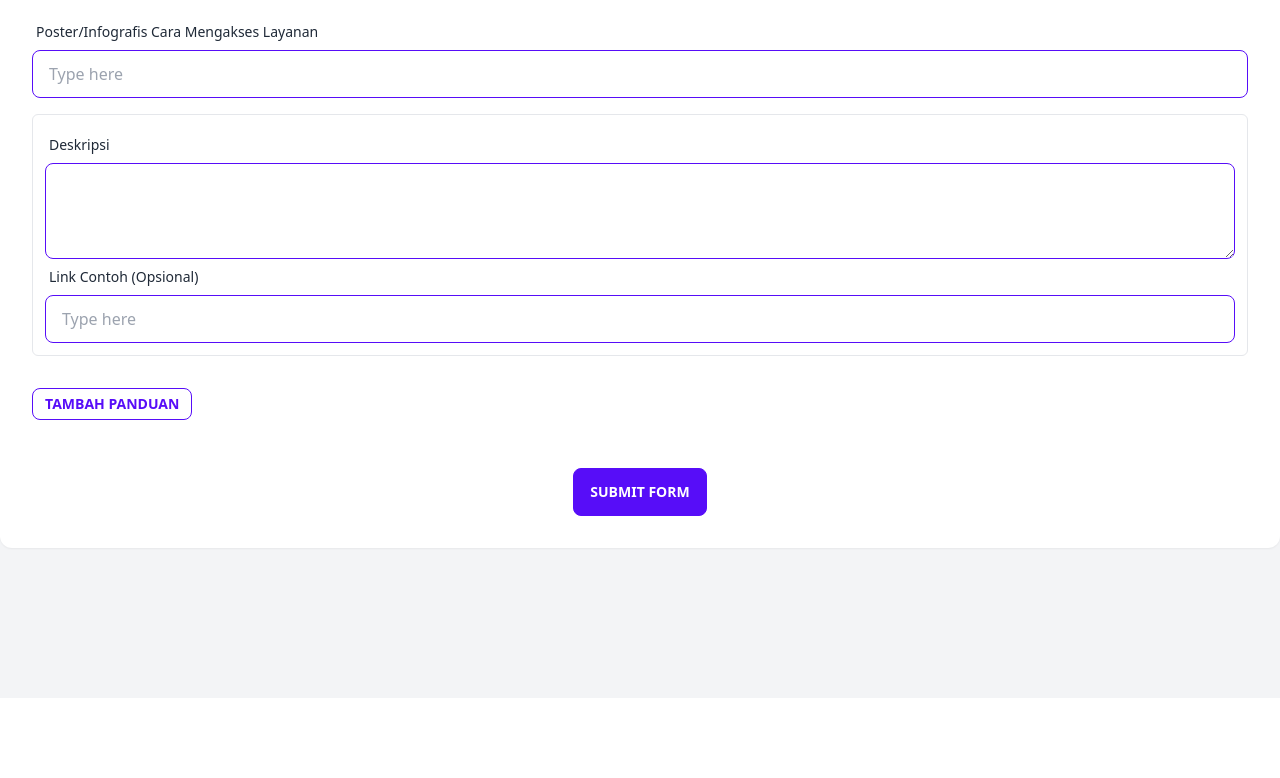
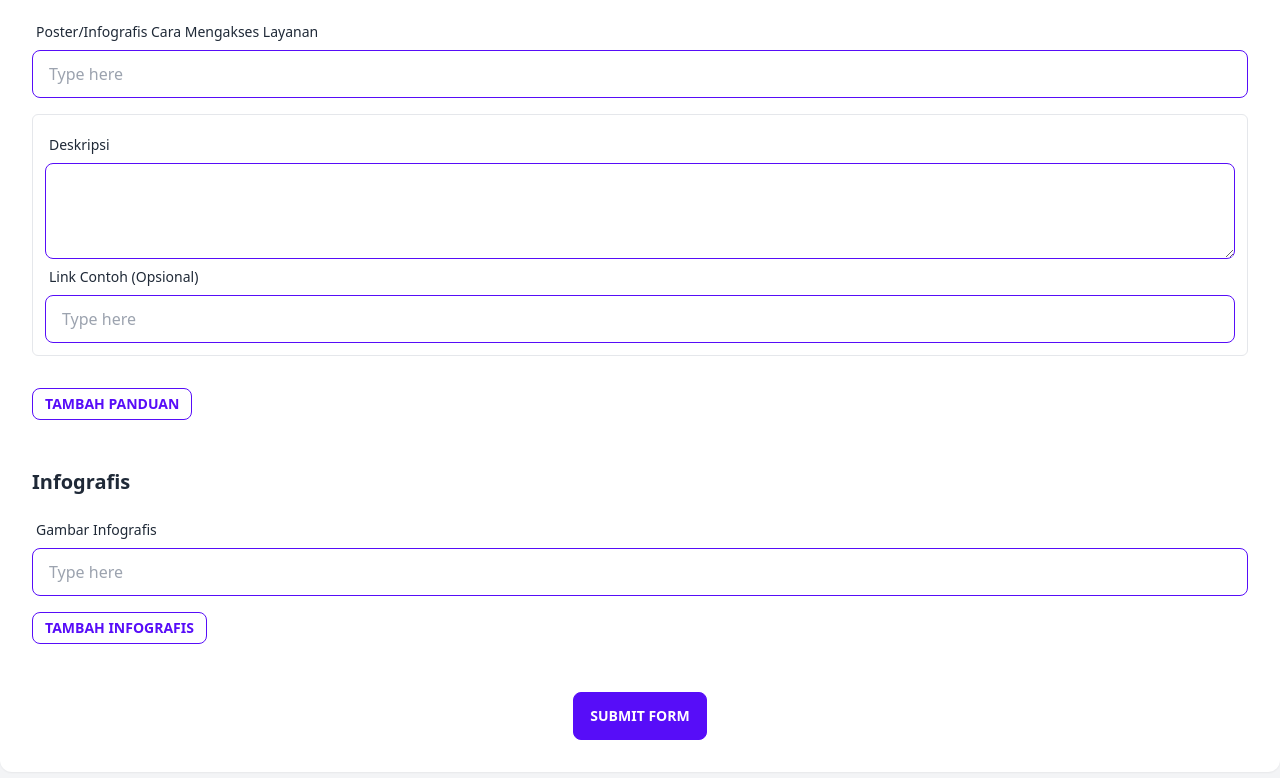
Before and after one commit to Ibwedagama/portal-jabarprov-public-service-form, a Nuxt app: page / in a window 1280 px wide. Shown: the part 3426-4204 px from the top of the page. Before the commit the page ends 4124 px from the top, so only its background shows below. Built offline with nearby package versions, Linux system fonts and the light colour scheme.

Commit message:
feat: add infographic section

```diff
--- a/app.vue
+++ b/app.vue
@@ -349,12 +349,12 @@
           </h2>
 
           <BaseInputText
-            v-model="form.term_of_service.title"
+            v-model="form.tos.title"
             label="Judul Section"
             class="mb-4"
           />
           <BaseInputText
-            v-model="form.term_of_service.image"
+            v-model="form.tos.image"
             label="Poster/Infografis Cara Mengakses Layanan"
             class="mb-4"
           />
@@ -365,11 +365,11 @@
           >
             <div class="p-3 border rounded-md mb-4">
               <BaseTextArea
-                v-model="form.term_of_service.items[index -1].description"
+                v-model="form.tos.items[index -1].description"
                 label="Deskripsi"
               />
               <BaseInputText
-                v-model="form.term_of_service.items[index -1].link"
+                v-model="form.tos.items[index -1].link"
                 label="Link Contoh (Opsional)"
               />
               <div
@@ -392,6 +392,42 @@
             Tambah Panduan
           </button>
         </section>
+
+        <!-- infographic -->
+        <section class="mb-8">
+          <h2 class="mb-4 text-xl font-bold">
+            Infografis
+          </h2>
+
+          <div
+            v-for="index in infographicCount"
+            :key="`infographic-image-${index}`"
+          >
+            <BaseInputText
+              v-model="form.infographic.images[index -1]"
+              label="Gambar Infografis"
+            />
+            <div
+              v-if="index !== 1"
+              class="w-full flex justify-end"
+            >
+              <button
+                class="btn btn-outline btn-error btn-sm mt-4 ml-auto"
+                @click="removeInfographic(index)"
+              >
+                Hapus
+              </button>
+            </div>
+          </div>
+
+          <button
+            class="btn btn-outline btn-primary btn-sm mt-4 mb-4"
+            @click="addNewInfographic"
+          >
+            Tambah Infografis
+          </button>
+        </section>
+
 
 
 
@@ -424,6 +460,7 @@ export default {
       facilityCount: 1,
       requirementCount: 1,
       termOfServiceCount: 1,
+      infographicCount: 1,
       form: {
         general_information: {
           name: "",
@@ -484,7 +521,7 @@ export default {
             }
           ]
         },
-        term_of_service: {
+        tos: {
           title: "",
           image: "",
           items: [
@@ -493,6 +530,9 @@ export default {
               description: ""
             }
           ]
+        },
+        infographic: {
+          images: []
         }
       }
     }
@@ -522,11 +562,14 @@ export default {
       this.requirementCount = this.requirementCount + 1
     },
     addNewTermOfService() {
-      this.form.term_of_service.items.push({
+      this.form.tos.items.push({
         link: "",
         description: ""
       })
       this.termOfServiceCount = this.termOfServiceCount + 1
+    },
+    addNewInfographic() {
+      this.infographicCount = this.infographicCount + 1
     },
     removeMediaImage (index) {
       this.mediaImageCount = this.mediaImageCount - 1
@@ -555,8 +598,13 @@ export default {
     },
     removeTOS(index) {
       this.termOfServiceCount = this.termOfServiceCount - 1
-      const newArr = this.form.term_of_service.items.filter((_, i) => i !== index - 1)
-      this.form.term_of_service.items = [...newArr]
+      const newArr = this.form.tos.items.filter((_, i) => i !== index - 1)
+      this.form.tos.items = [...newArr]
+    },
+    removeInfographic(index) {
+      this.infographicCount = this.infographicCount - 1
+      const newArr = this.form.infographic.images.filter((_, i) => i !== index - 1)
+      this.form.infographic.images = [...newArr]
     },
     handleUpdateOperationalHours(value) {
       this.form.general_information.operational_hours = value
```
